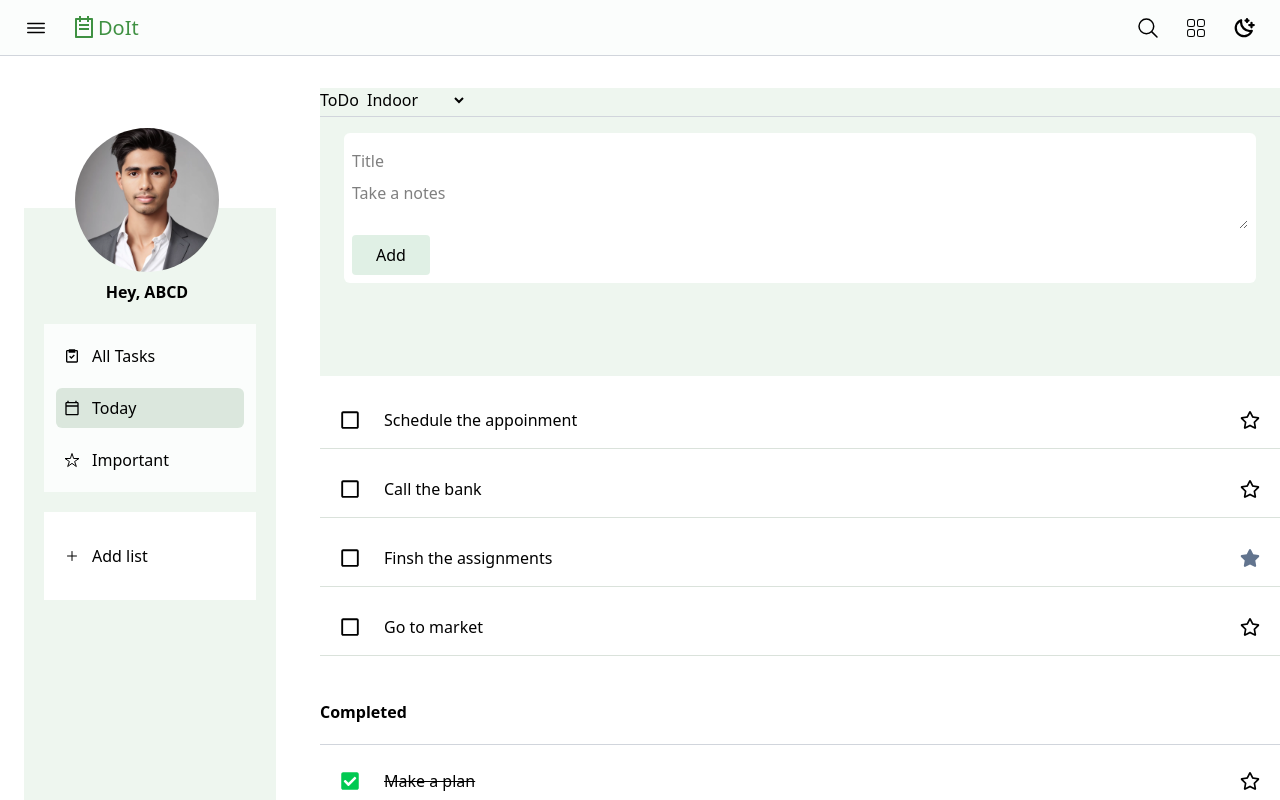
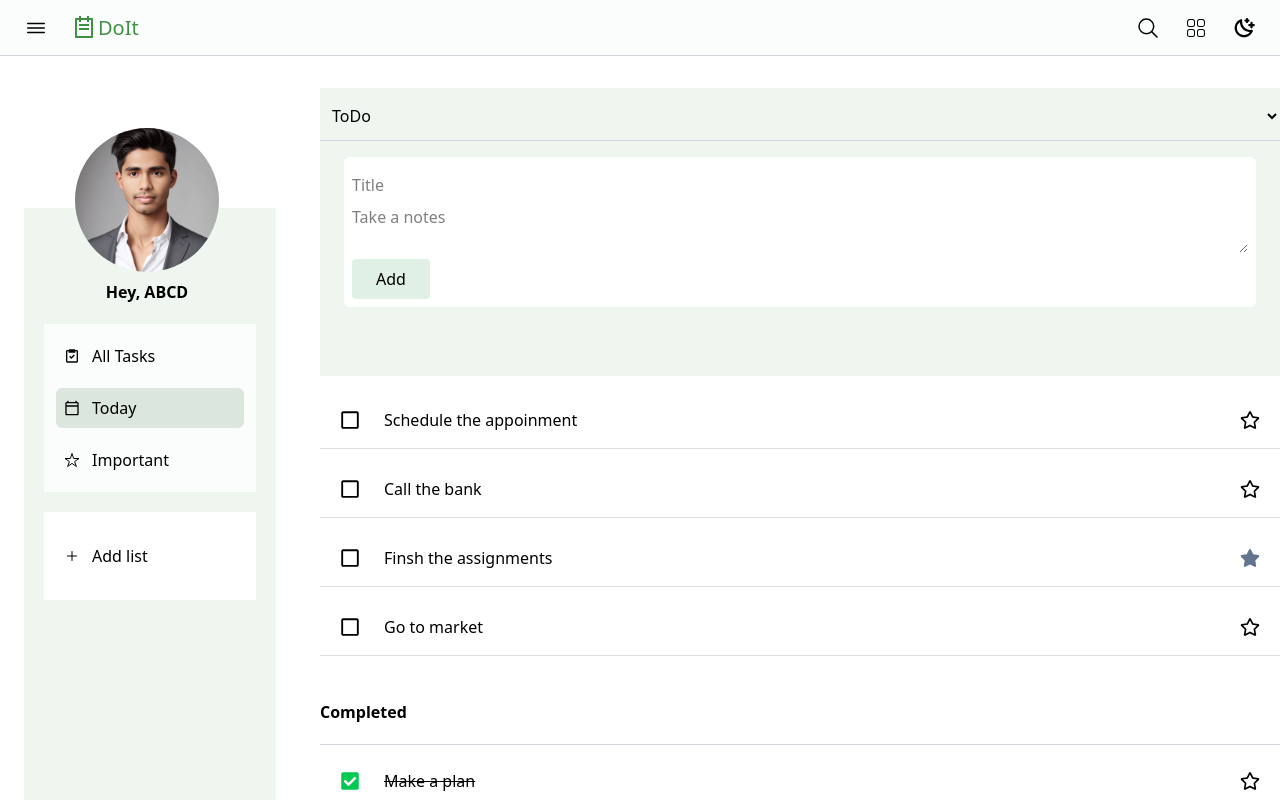
Before and after one commit to prashantkumarpro/DoIt, a React (Vite) app: page / in a window 1280 px wide. Shown: the top 800 px of the page. Built offline with nearby package versions, Linux system fonts and the light colour scheme.

Commit message:
added style to select elem

```diff
--- a/src/component/Home.jsx
+++ b/src/component/Home.jsx
@@ -86,13 +86,13 @@ const Home = () => {
     <div className='w-full'>
       <div className='w-full bg-[#EEF6EF]   min-h-72'>
         <h1 className='border-b border-gray-300 pb-1'>
-          ToDo{' '}
           <select
             id='task-type'
+            className='w-full mt-2 p-2 outline-none cursor-pointer'
             onChange={event => setTaskType(event.target.value)}
           >
-            <option value='' defaultValue={''} disabled>
-              select Type
+            <option value='' defaultValue={''} >
+              ToDo{' '}
             </option>
             <option value='indoor'>Indoor</option>
             <option value='outdoor'>Outdoor</option>
```
